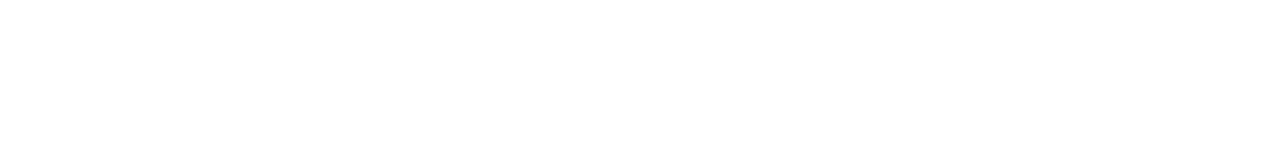
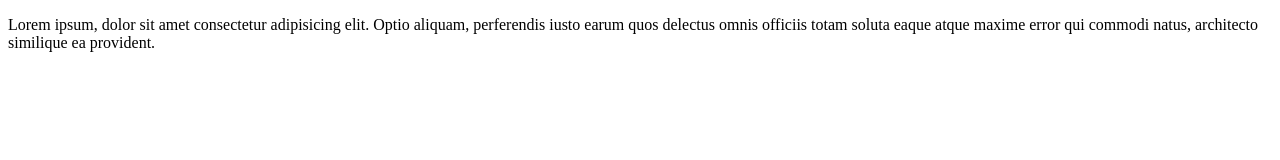
Before and after one commit to Fiodor-Culacovschi/gitHub-practice, a plain HTML site: page index.html in a window 1280 px wide. Drawn offline with Linux system fonts and the light colour scheme.

Commit message:
added new  paragraph

```diff
--- a/index.html
+++ b/index.html
@@ -6,6 +6,6 @@
     <title>Document</title>
 </head>
 <body>
-
+    <p>Lorem ipsum, dolor sit amet consectetur adipisicing elit. Optio aliquam, perferendis iusto earum quos delectus omnis officiis totam soluta eaque atque maxime error qui commodi natus, architecto similique ea provident.</p>
 </body>
 </html>
```
